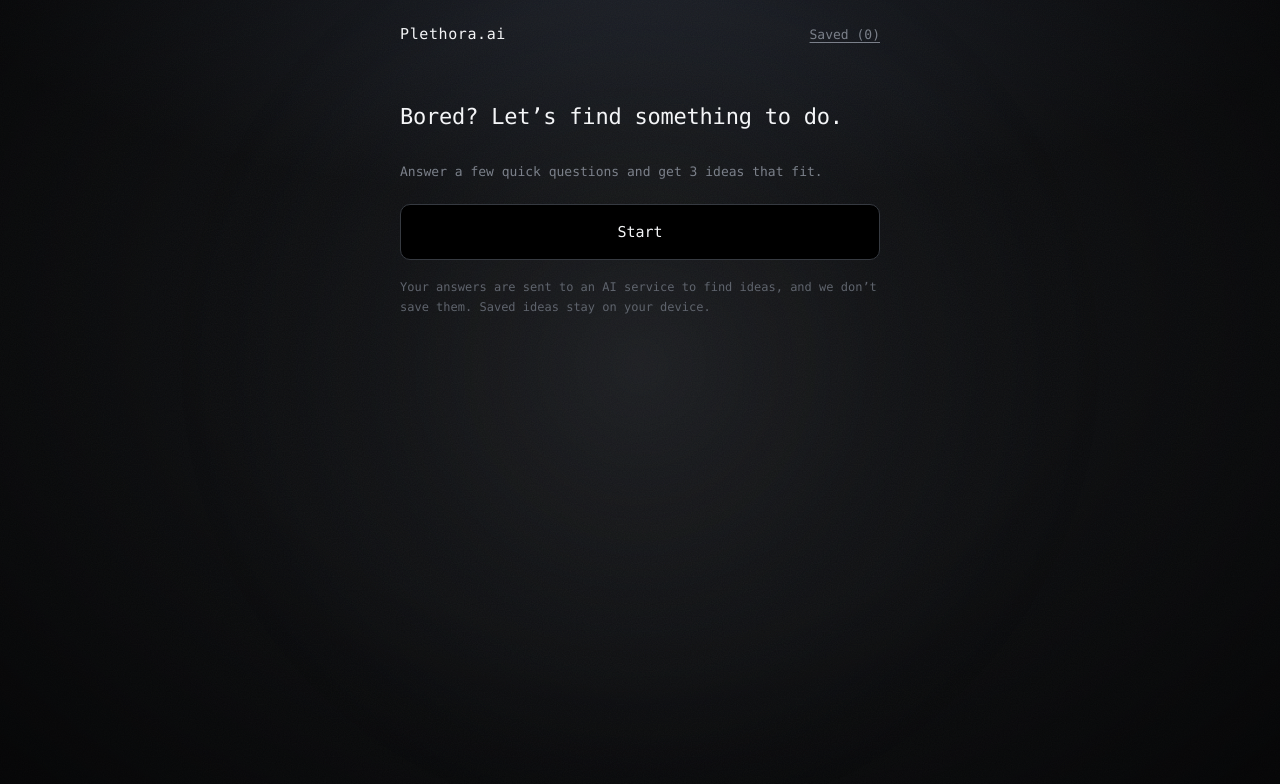
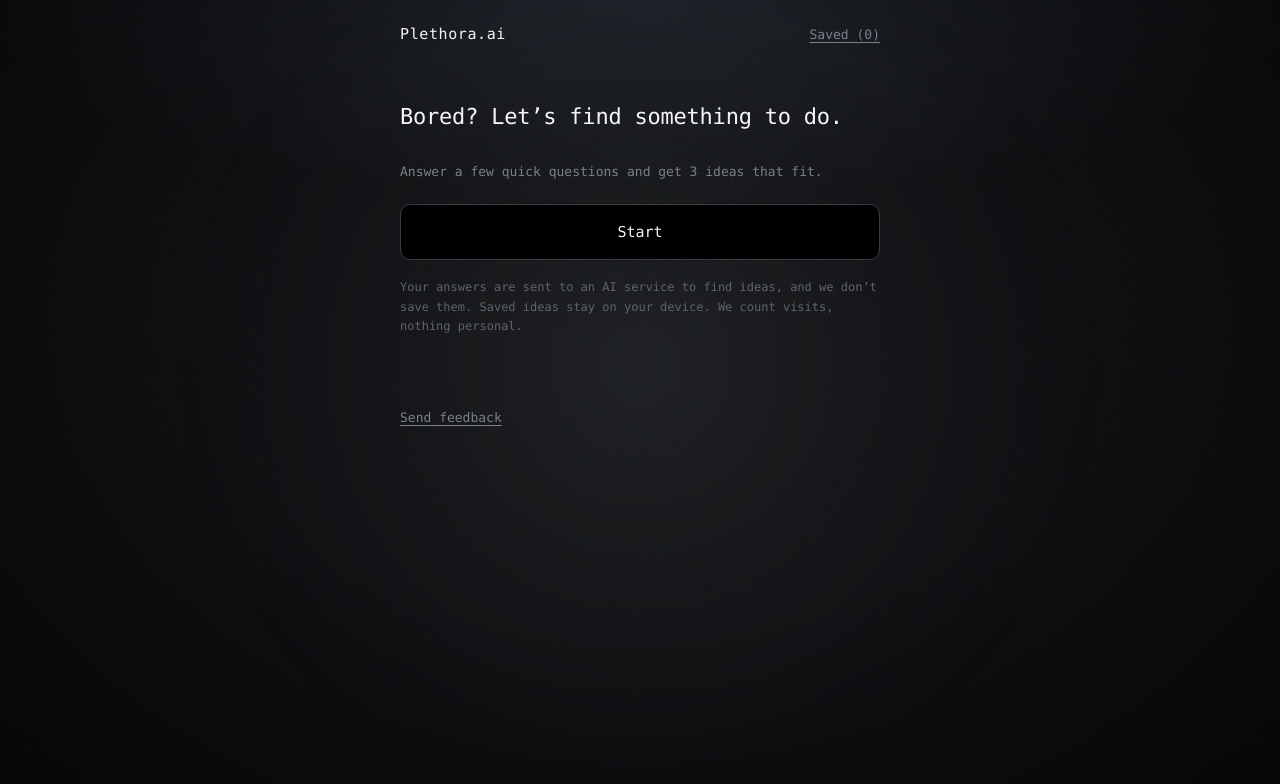
Before and after one commit to niti-patil/Plethora.ai, a plain HTML site: page index.html in a window 1280 px wide. Drawn offline with Linux system fonts and the light colour scheme.

Commit message:
Update feedback and GoatCounter URLs in index.html

```diff
--- a/index.html
+++ b/index.html
@@ -260,8 +260,8 @@ function items(){
 // Paste your Cloudflare Worker URL below. While it is empty, the app uses the sample ideas.
 const API_URL="https://plethora.patil-niti01.workers.dev";
 // Fill these in (leave "" to keep a feature off):
-const FEEDBACK_URL="";   // link to your Google Form
-const GOATCOUNTER="";    // your GoatCounter code, e.g. "plethora" (free visit counter)
+const FEEDBACK_URL="https://forms.gle/eqK6hr6yQAhZd4SJ6";   // link to your Google Form
+const GOATCOUNTER="niti-patil";    // your GoatCounter code, e.g. "plethora" (free visit counter)
 const CF_TOKEN="";       // or a Cloudflare Web Analytics token
 const priv=()=>"Your answers are sent to an AI service to find ideas, and we don’t save them. Saved ideas stay on your device."+((GOATCOUNTER||CF_TOKEN)?" We count visits, nothing personal.":"");
 let AI=null,busy=false,seen=[],ERR="";
```
